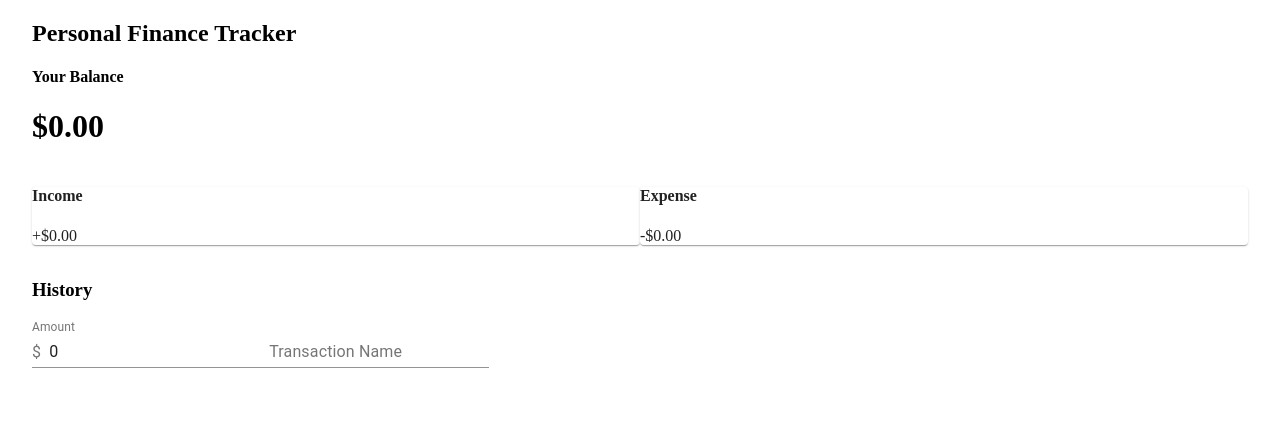
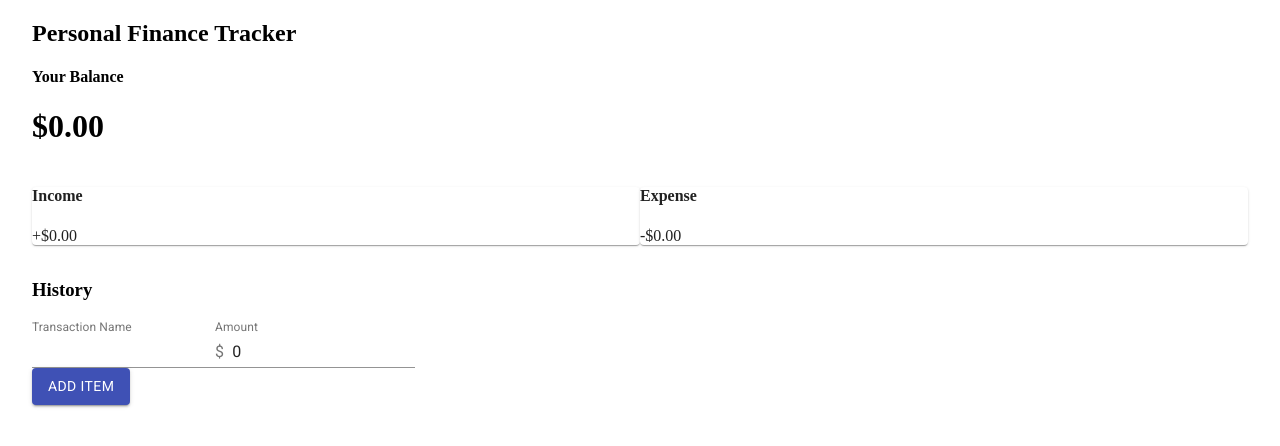
Before and after one commit to berkaynarin/crwizard-task, a React (Create React App) app: page / in a window 1280 px wide. Shown: the top 446 px of the page. Built offline with nearby package versions, Linux system fonts and the light colour scheme.

Commit message:
Can add transaction items to the history

```diff
--- a/package.json
+++ b/package.json
@@ -3,6 +3,7 @@
   "version": "0.1.0",
   "private": true,
   "dependencies": {
+    "@fontsource/roboto": "^4.5.0",
     "@material-ui/core": "^4.12.3",
     "@testing-library/jest-dom": "^5.14.1",
     "@testing-library/react": "^11.2.7",
--- a/src/App.js
+++ b/src/App.js
@@ -3,9 +3,10 @@ import { Header } from "./components/Header";
 import { Balance } from "./components/Balance";
 import { Container } from "@material-ui/core";
 import { ExpenseIncome } from "./components/ExpenseIncome";
-import { TransactionList } from "./components/TransactionList";
+import { TransactionItem } from "./components/TransactionItem";
 import { AddTransaction } from "./components/AddTransaction";
 import './App.css';
+import '@fontsource/roboto';
 
 function App() {
   return (
@@ -14,7 +15,6 @@ function App() {
         <Header />
         <Balance />
         <ExpenseIncome />
-        <TransactionList />
         <AddTransaction />
       </Container>
     </div>
--- a/src/components/AddTransaction.jsx
+++ b/src/components/AddTransaction.jsx
@@ -1,33 +1,56 @@
 import React, {useState} from 'react';
-import { FormControl, TextField } from '@material-ui/core';
+import { FormControl} from '@material-ui/core';
 import InputLabel from '@material-ui/core/InputLabel';
 import InputAdornment from '@material-ui/core/InputAdornment';
 import Input from '@material-ui/core/Input';
+import { TransactionItem } from './TransactionItem';
+import Button from '@material-ui/core/Button';
 
 
 export const AddTransaction = () => {
 
-    const [transName, setTransName] = useState(0);
-    const [amount, setAmount] = useState("");
+    const [transName, setTransName] = useState(" ");
+    const [amount, setAmount] = useState(0);
+    const [item, setItem] = useState([]);
 
+    function handleClick() {
+        setItem(prevValue => {
+            return [...prevValue, amount]
+        })
+    }
     return (
         <div>
+        <h3>History</h3>
+        <ul>
+           {
+              item.map(() => {
+                  return <TransactionItem
+                      name={transName}
+                      amount={amount}
+                  />
+              })
+            }
+            </ul>
+            <div>
                 <FormControl>
-                <InputLabel htmlFor="standard-adornment-amount">Amount</InputLabel>
+                    <InputLabel >Transaction Name</InputLabel>
                     <Input
-                startAdornment={<InputAdornment position="start">$</InputAdornment>}
                     value={transName}
                     onChange={(e) => setTransName(e.target.value)}
                     />
                 </FormControl>
                 <FormControl>
-        <InputLabel htmlFor="standard-adornment-amount">Transaction Name</InputLabel>
+                    <InputLabel htmlFor="standard-adornment-amount">Amount</InputLabel>
                     <Input
-                placeholder="Water Bill"
+                    startAdornment={<InputAdornment position="start">$</InputAdornment>}
                     value={amount}
                     onChange={(e) => setAmount(e.target.value)}
                     />
                 </FormControl>
             </div>
+           <Button onClick={handleClick} variant="contained" color="primary">Add Item</Button>
+
+
+        </div>
     )
 }
--- /dev/null
+++ b/src/components/TransactionItem.jsx
@@ -0,0 +1,18 @@
+import React from 'react';
+import Card from '@material-ui/core/Card';
+import { CardContent, Typography } from '@material-ui/core';
+
+export const TransactionItem = (props) => {
+    return (
+            <Card >
+                <CardContent>
+                    <Typography>
+                        <h3>{props.name}</h3>
+                    </Typography>
+                    <Typography>
+                        <h4>{props.amount}</h4>
+                    </Typography>
+                </CardContent>
+            </Card>
+    )
+}
--- a/src/components/TransactionList.jsx
+++ /dev/null
@@ -1,10 +0,0 @@
-import React from 'react'
-
-export const TransactionList = () => {
-    return (
-        <div>
-            <h3>History</h3>
-            <ul></ul>
-        </div>
-    )
-}
```
Also changed, not shown: 1 other file (tests, documents, lock files or other folders). Lines whose indentation alone changed are shown as unchanged.
